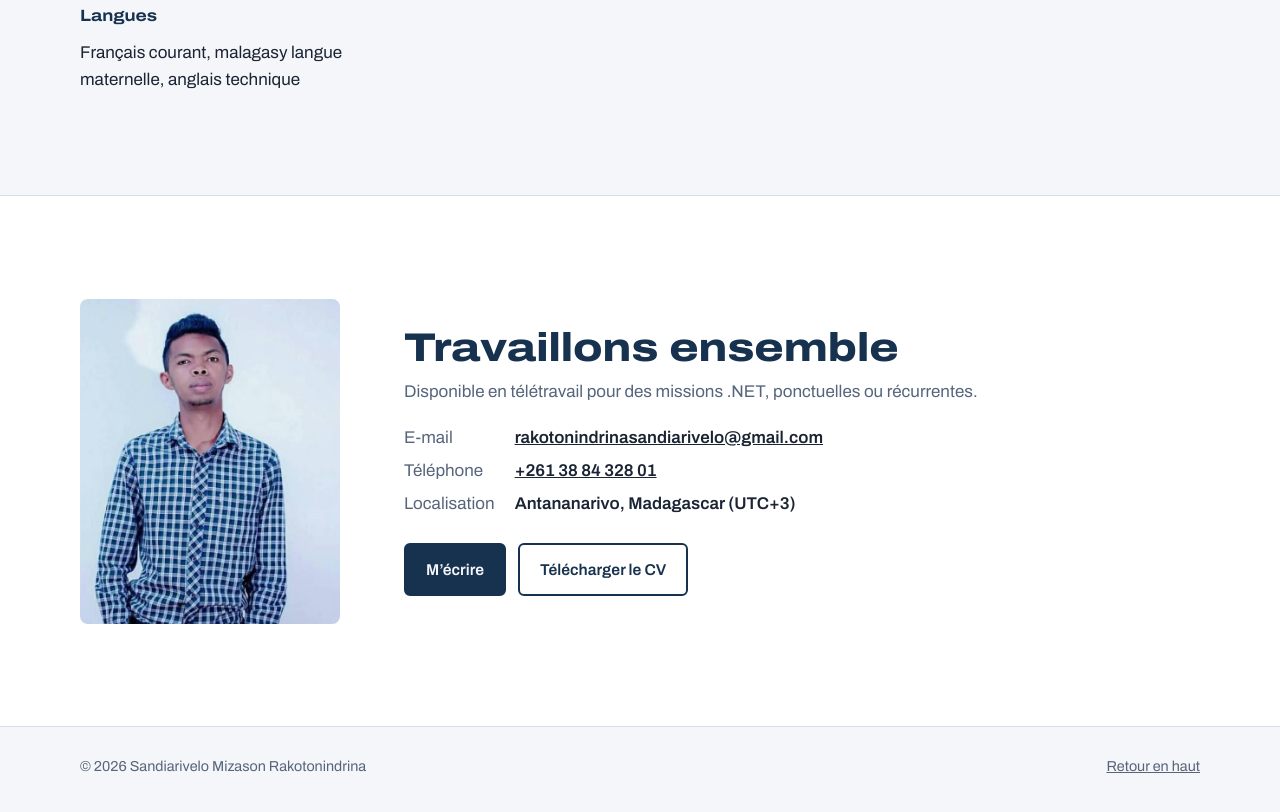
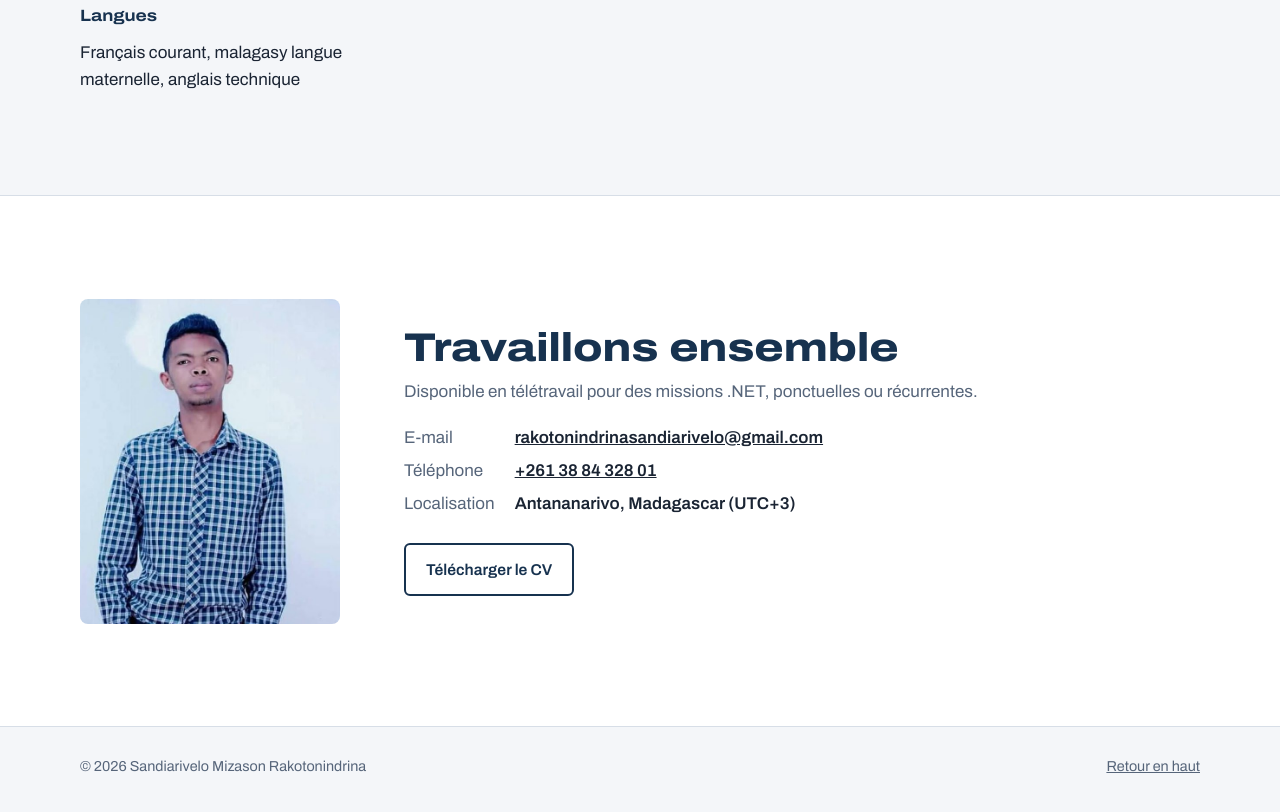
Before and after one commit to sandymiza99135/sandyportofolio, a plain HTML site: page index.html in a window 1280 px wide. Shown: the part 5071-5883 px from the top of the page. Drawn offline with Linux system fonts and the light colour scheme.

Commit message:
supprimer m' ecrire

```diff
--- a/index.html
+++ b/index.html
@@ -465,7 +465,7 @@ footer .wrap { display: flex; justify-content: space-between; gap: 16px; flex-wr
         <dt>Localisation</dt><dd>Antananarivo, Madagascar (UTC+3)</dd>
       </dl>
       <div class="actions" style="margin-bottom:0">
-        <a class="btn btn-primary" href="mailto:rakotonindrinasandiarivelo@gmail.com?subject=Mission%20.NET">M’écrire</a>
+
         <a class="btn btn-ghost" href="CV_Rakotonindrina_Sandiarivelo_DotNet.pdf" download>Télécharger le CV</a>
       </div>
     </div>
```
